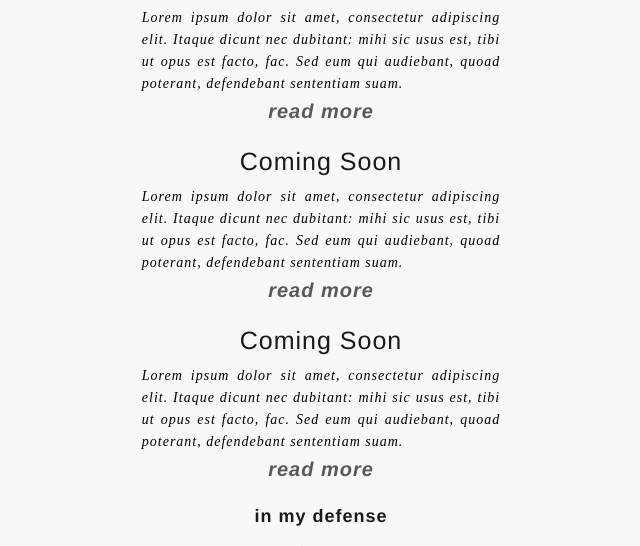
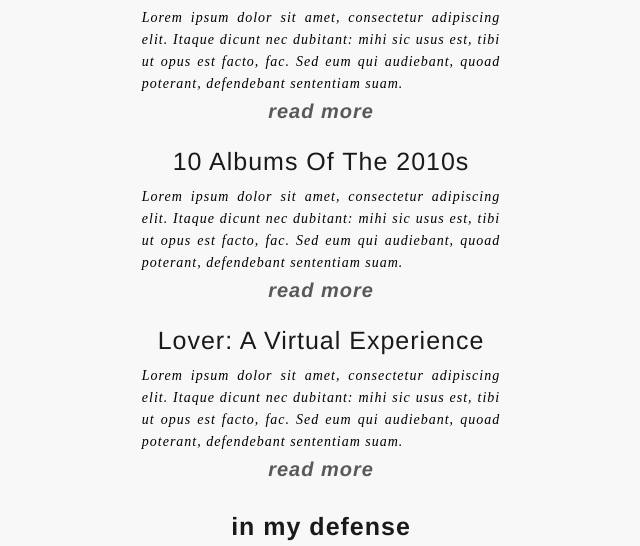
Before and after one commit to law-wang/projects, a plain HTML site: page index.html in a window 1280 px wide. Shown: the part 254-800 px from the top of the page, without its empty margins (319-959 px from the left). Drawn offline with Linux system fonts and the light colour scheme; a web font is replaced by a local one.

Commit message:
finalized projects page

```diff
--- a/assets/styles/main.css
+++ b/assets/styles/main.css
@@ -19,6 +19,7 @@ body {
 	width: 100% !important;
 	top: 0;
 	left: 0;
+	margin-bottom: 10%;
 	vertical-align: center;
 	align-items: center;
 	box-sizing: border-box !important;
@@ -36,6 +37,7 @@ h4 {
 	color: #1a1a1a;
 	font-weight: 500;
 	font-size: 25px;
+	text-transform: capitalize;
 	padding: 10px 0 0 0;
 	margin: 0;
 }
@@ -47,9 +49,9 @@ h5 {
 }
 h6 {
 	color: #1a1a1a;
-	font-size: 18px;
+	font-size: 25px;
 	text-transform: lowercase;
-	padding: 10px 0 5px 0;
+	padding: 20px 0 5px 0;
 	margin: 0;
 }
 
@@ -110,19 +112,21 @@ h6 {
 a {
 	text-decoration: none;
 	color: #1a1a1a;
-	-webkit-transition: all .3s linear;
-	-moz-transition: all .3s linear;
-	-ms-transition: all .3s linear;
-	-o-transition: all .3s linear;
-	transition: all .3s linear;
 }
 a:hover {
 	font-style: italic;
-	letter-spacing: 2px;
+}
+.project a {
+	-webkit-transition: all .5s linear;
+	-moz-transition: all .5s linear;
+	-ms-transition: all .5s linear;
+	-o-transition: all .5s linear;
+	transition: all .5s linear;
 }
 .project a:hover {
 	font-family: whitman-display, serif;
 	line-height: 1.25;
+	letter-spacing: 2px;
 }
 .glowlink {
 	margin: auto;
--- a/index.html
+++ b/index.html
@@ -19,10 +19,10 @@
         <div class="project"><a href="https://thepolitic.org/hopefuls/"><h4>The Politic: Presidential Hopefuls</h4></a></div>
         <div class="description">Lorem ipsum dolor sit amet, consectetur adipiscing elit. Itaque dicunt nec dubitant: mihi sic usus est, tibi ut opus est facto, fac. Sed eum qui audiebant, quoad poterant, defendebant sententiam suam.</div>
         <div class="glowlink"><a href=""><h5>Read More</h5></a></div>
-        <div class="project"><a href=""><h4>Coming Soon</h4></a></div>
+        <div class="project"><a href=""><h4>10 Albums of The 2010s</h4></a></div>
         <div class="description">Lorem ipsum dolor sit amet, consectetur adipiscing elit. Itaque dicunt nec dubitant: mihi sic usus est, tibi ut opus est facto, fac. Sed eum qui audiebant, quoad poterant, defendebant sententiam suam.</div>
         <div class="glowlink"><a href=""><h5>READ MORE</h5></a></div>
-        <div class="project"><a href=""><h4>Coming Soon</h4></a></div>
+        <div class="project"><a href=""><h4>Lover: a Virtual Experience</h4></a></div>
         <div class="description">Lorem ipsum dolor sit amet, consectetur adipiscing elit. Itaque dicunt nec dubitant: mihi sic usus est, tibi ut opus est facto, fac. Sed eum qui audiebant, quoad poterant, defendebant sententiam suam.</div>
         <div class="glowlink"><a href=""><h5>READ MORE</h5></a></div>
         <div class="archive"><a href="https://www.rencewang.com/pages/inmydefense"><h6>In My Defense</h6></a></div>
```
